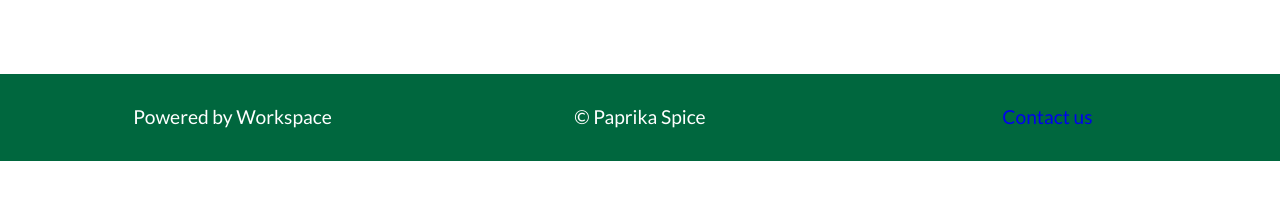
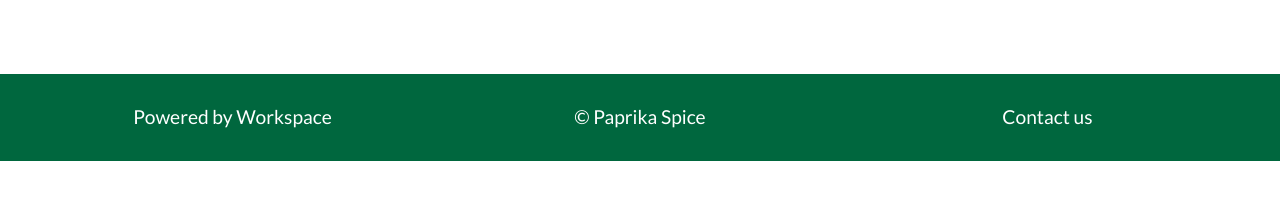
Before and after one commit to paprika-spice/web-app, a Jekyll site: the page built from index.html, in a window 1280 px wide. Shown: the part 443-643 px from the top of the page. Built offline with Jekyll 4.4.1, drawn with Linux system fonts in a browser that asks for light colours.

Commit message:
white links

```diff
--- a/_layouts/default-redirect.html
+++ b/_layouts/default-redirect.html
@@ -28,7 +28,7 @@
     <p class="push-0 unit unit-xs-1 unit-m-1-3 unit-content-center">
       © Paprika Spice
     </p>
-    <a href="https://github.com/paprika-spice" class="icon-link push-0 unit unit-xs-1 unit-m-1-3 unit-content-center">
+    <a href="https://github.com/paprika-spice" class="white-link icon-link push-0 unit unit-xs-1 unit-m-1-3 unit-content-center">
       Contact us
     </a>
   </footer>
--- a/_layouts/default.html
+++ b/_layouts/default.html
@@ -28,7 +28,7 @@
     <p class="push-0 unit unit-xs-1 unit-m-1-3 unit-content-center">
       © Paprika Spice
     </p>
-    <a href="https://github.com/paprika-spice" class="icon-link push-0 unit unit-xs-1 unit-m-1-3 unit-content-center">
+    <a href="https://github.com/paprika-spice" class="white-link icon-link push-0 unit unit-xs-1 unit-m-1-3 unit-content-center">
       Contact us
     </a>
   </footer>
--- a/css/main.css
+++ b/css/main.css
@@ -93,6 +93,10 @@ h1 {
   color: #E0B878;
 }
 
+.white-link {
+  color: #fff;
+}
+
 /* Card */
 
 .card-full {
```
